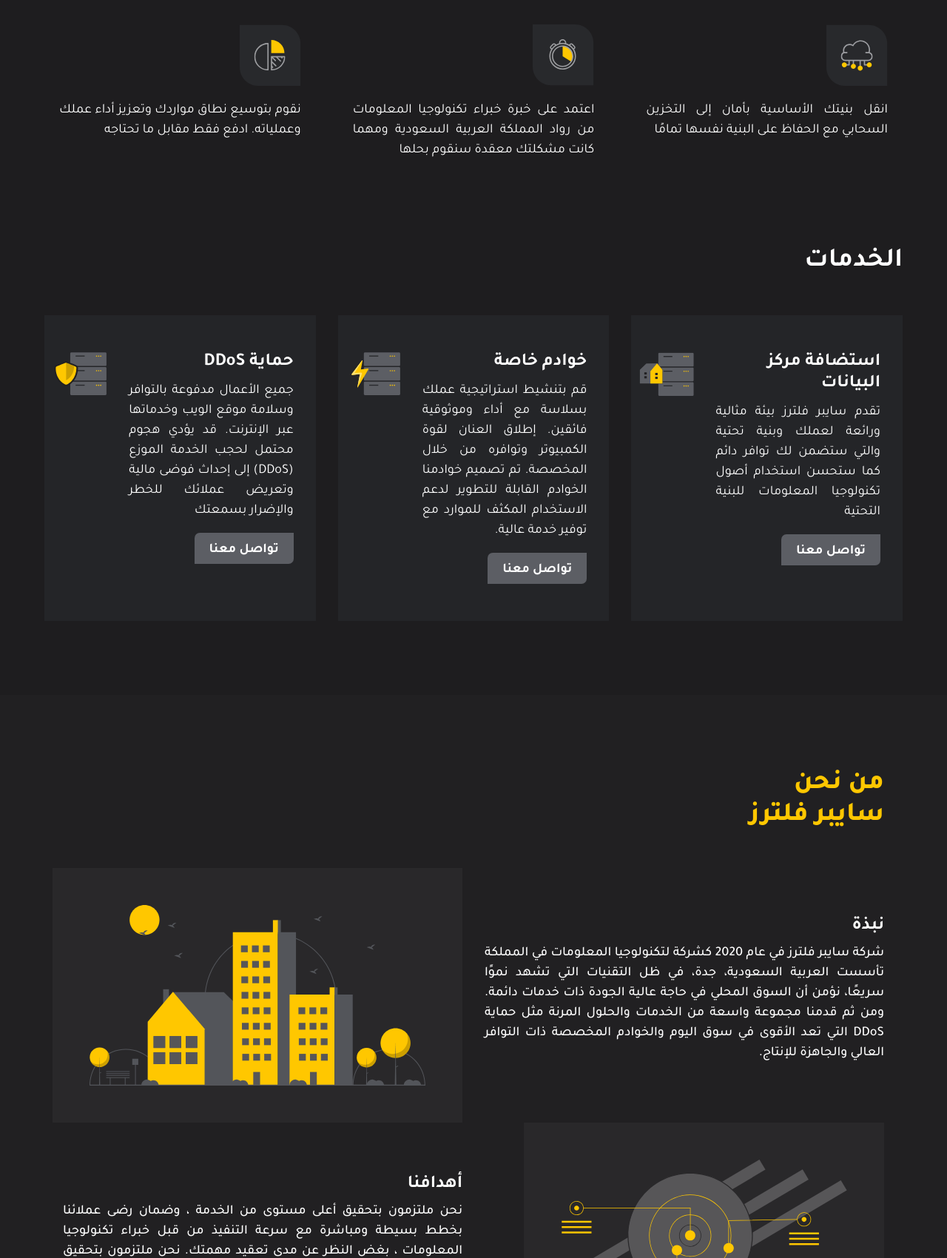
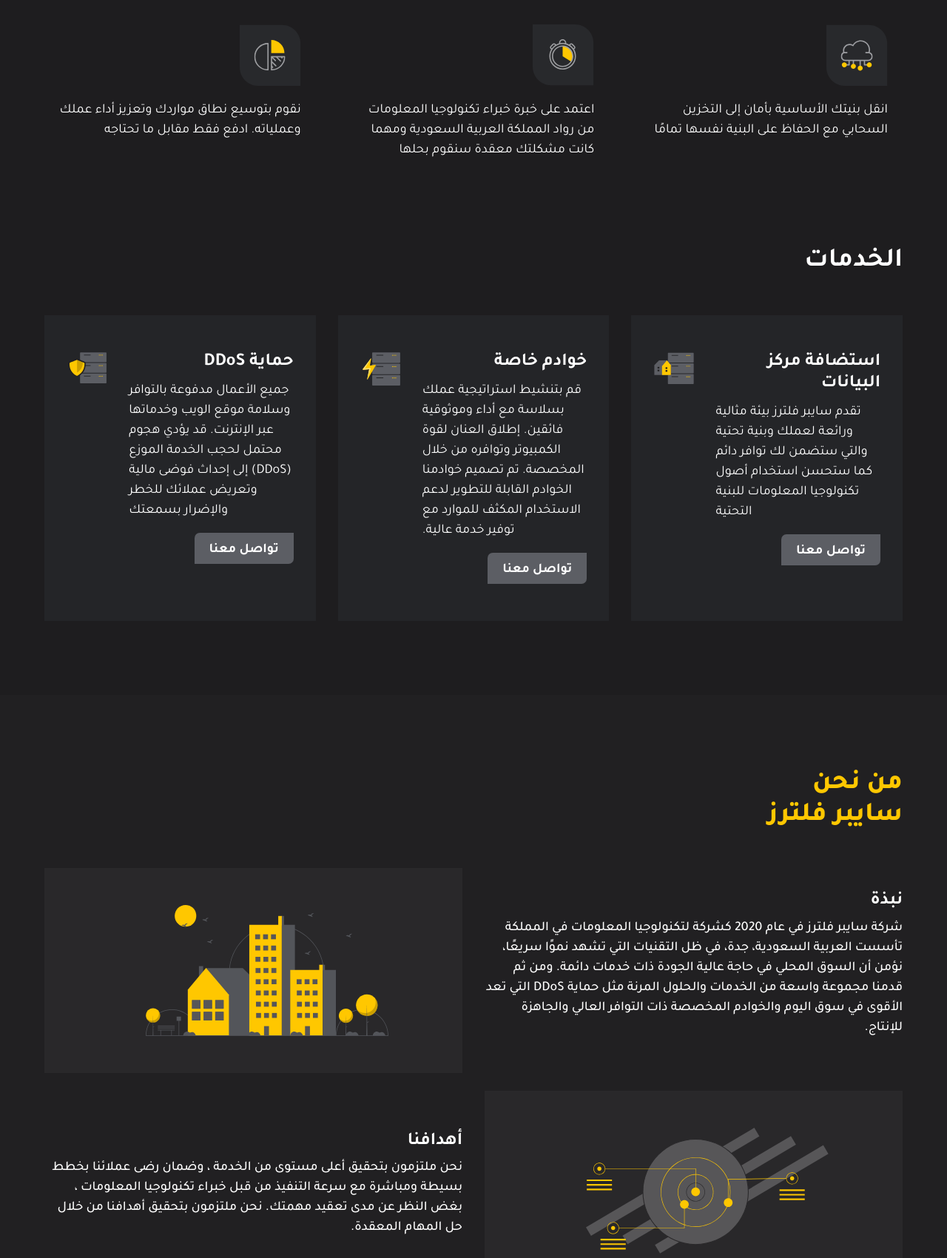
Before and after one commit to eslamoo/cyperfilters, a plain HTML site: page index-ar.html in a window 1280 px wide. Shown: the part 1100-2800 px from the top of the page at 74% size. Drawn offline with Linux system fonts and the light colour scheme.

Commit message:
Apply client comments

```diff
--- a/index-ar.html
+++ b/index-ar.html
@@ -206,35 +206,44 @@
             </div>
         </section>
         <section class="main__aboutUs" id="aboutUsSection">
-            <div class="container">
+            <div class="container-fluid">
                 <h1 class="main__aboutUs--mainTitle mb-5">من نحن <br> سايبر فلترز</h1>
                 <div class="row align-items-center mt-4 mt-md-0">
                     <div class="col-12 col-md-6">
                         <h3 class="main__aboutUs--title">نبذة</h3>
-                        <p class="main__aboutUs--text">شركة سايبر فلترز في عام 2020 كشركة لتكنولوجيا المعلومات في المملكة تأسست العربية السعودية، جدة، في ظل التقنيات التي تشهد نموًا سريعًا، نؤمن أن السوق المحلي في حاجة عالية الجودة ذات خدمات دائمة. ومن ثم قدمنا مجموعة واسعة من الخدمات
+                        <p class="main__aboutUs--text text-right">شركة سايبر فلترز في عام 2020 كشركة لتكنولوجيا المعلومات في المملكة تأسست العربية السعودية، جدة، في ظل التقنيات التي تشهد نموًا سريعًا، نؤمن أن السوق المحلي في حاجة عالية الجودة ذات خدمات دائمة. ومن ثم قدمنا مجموعة واسعة من الخدمات
                             والحلول المرنة مثل حماية DDoS التي تعد الأقوى في سوق اليوم والخوادم المخصصة ذات التوافر العالي والجاهزة للإنتاج. </p>
                     </div>
                     <div class="col-12 col-md-6 text-right">
-                        <img class="main__aboutUs--img" src="images/about1.svg" alt="about">
+                        <div class="main__aboutUs__bg">
+
+                            <img class="main__aboutUs__bg--img" src="images/about1.svg" alt="about">
+                        </div>
                     </div>
                 </div>
-                <div class="row align-items-center mt-">
+                <div class="row align-items-center my-5 my-md-4">
                     <div class="col-12 col-md-6 order-2 order-md-1 text-right">
-                        <img class="main__aboutUs--img" src="images/about2.svg" alt="about">
+                        <div class="main__aboutUs__bg">
+
+                            <img class="main__aboutUs__bg--img" src="images/about2.svg" alt="about">
+                        </div>
                     </div>
                     <div class="col-12 col-md-6 order-1 order-md-2">
                         <h3 class="main__aboutUs--title">أهدافنا</h3>
-                        <p class="main__aboutUs--text">نحن ملتزمون بتحقيق أعلى مستوى من الخدمة ، وضمان رضى عملائنا بخطط بسيطة ومباشرة مع سرعة التنفيذ من قبل خبراء تكنولوجيا المعلومات ، بغض النظر عن مدى تعقيد مهمتك. نحن ملتزمون بتحقيق أهدافنا من خلال حل المهام المعقدة. </p>
+                        <p class="main__aboutUs--text text-right">نحن ملتزمون بتحقيق أعلى مستوى من الخدمة ، وضمان رضى عملائنا بخطط بسيطة ومباشرة مع سرعة التنفيذ من قبل خبراء تكنولوجيا المعلومات ، بغض النظر عن مدى تعقيد مهمتك. نحن ملتزمون بتحقيق أهدافنا من خلال حل المهام المعقدة. </p>
                     </div>
                 </div>
-                <div class="row align-items-center mt-">
+                <div class="row align-items-center ">
                     <div class="col-12 col-md-6">
                         <h3 class="main__aboutUs--title">ما نسعى اليه</h3>
-                        <p class="main__aboutUs--text">ستبدأ رحلتنا بابتكار حلول عملية ذات مضمون عالي الكفاءة والجودة والأمان من خلال سنوات معرفتنا في السوق لضمان التوافر واستمرارية الأعمال من خلال تطبيق أفضل الممارسات والمعايير.
+                        <p class="main__aboutUs--text text-right">ستبدأ رحلتنا بابتكار حلول عملية ذات مضمون عالي الكفاءة والجودة والأمان من خلال سنوات معرفتنا في السوق لضمان التوافر واستمرارية الأعمال من خلال تطبيق أفضل الممارسات والمعايير.
                         </p>
                     </div>
                     <div class="col-12 col-md-6 text-right">
-                        <img class="main__aboutUs--img" src="images/about3.svg" alt="about">
+                        <div class="main__aboutUs__bg">
+
+                            <img class="main__aboutUs__bg--img" src="images/about3.svg" alt="about">
+                        </div>
                     </div>
                 </div>
             </div>
@@ -419,7 +428,7 @@
 
     <div class="modal fade" id="contactSalesModal" tabindex="-1" role="dialog" aria-labelledby="myModalLabel">
         <div class="modal-dialog h-50 modal-dialog-centered" role="document">
-            <div class="modal-content p-4 h-100 animate-bottom">
+            <div class="modal-content p-4 animate-bottom">
                 <div class="modal__header d-flex justify-content-between align-content-center">
                     <h4 class="modal__header--title" id="myModalLabel"> تواصل معنا </h4>
                     <button type="button" class="modal__header--close" data-dismiss="modal" aria-label="Close"><span aria-hidden="true">&times;</span></button>
--- a/sass/style-ar.css
+++ b/sass/style-ar.css
@@ -269,6 +269,10 @@ body::-webkit-scrollbar-thumb {
     outline: none;
 }
 
+.main__masthead--img {
+    mix-blend-mode: screen;
+}
+
 @media (max-width: 991px) {
     .main__masthead--img {
         width: 100%;
@@ -290,7 +294,6 @@ body::-webkit-scrollbar-thumb {
 }
 
 .main__features__item--text {
-    text-align: justify;
     margin-top: 20px;
     font-family: "TajawalRegular";
 }
@@ -319,11 +322,10 @@ body::-webkit-scrollbar-thumb {
 }
 
 .main__services__item--text {
-    text-align: justify;
     font-family: "TajawalRegular";
 }
 
-.main__services__item--img {
+.main__services__item--img img {
     width: 100%;
 }
 
@@ -357,13 +359,28 @@ body::-webkit-scrollbar-thumb {
     text-align: right;
 }
 
-.main__aboutUs--text {
-    text-align: justify;
+.main__aboutUs--text {}
+
+.main__aboutUs__bg {
+    background-color: #29282a;
+    padding: 50px 100px;
 }
 
-.main__aboutUs--img {
-    background-color: #29282a;
-    padding: 50px;
+@media (max-width: 991px) {
+    .main__aboutUs__bg {
+        padding: 30px 50px;
+    }
+}
+
+.main__aboutUs__bg--img {
+    width: 90%;
+}
+
+@media (max-width: 991px) {
+    .main__aboutUs__bg--img {
+        width: 100%;
+        margin: 5px auto 50px;
+    }
 }
 
 @media (max-width: 991px) {
@@ -394,9 +411,7 @@ body::-webkit-scrollbar-thumb {
     font-family: "TajawalBold";
 }
 
-.main__resources__item--text {
-    text-align: justify;
-}
+.main__resources__item--text {}
 
 .main__faq {
     padding: 100px 0;
--- a/sass/style.scss
+++ b/sass/style.scss
@@ -239,6 +239,7 @@ body {
             }
         }
         &--img {
+            mix-blend-mode: screen;
             @media (max-width: 991px) {
                 width: 100%;
                 margin: 50px auto 0;
@@ -256,7 +257,6 @@ body {
         &__item {
             padding: 0 20px;
             &--text {
-                text-align: justify;
                 margin-top: 20px;
                 font-family: "TajawalRegular";
             }
@@ -281,11 +281,12 @@ body {
                 margin-bottom: 10px;
             }
             &--text {
-                text-align: justify;
                 font-family: "TajawalRegular";
             }
             &--img {
-                width: 100%;
+                img {
+                    width: 100%;
+                }
             }
             &--btn {
                 background-color: #5c5e64;
@@ -313,15 +314,19 @@ body {
             font-family: "TajawalBold";
             font-size: 24px;
         }
-        &--text {
-            text-align: justify;
-        }
-        &--img {
+        &--text {}
+        &__bg {
             background-color: #29282a;
-            padding: 50px;
+            padding: 50px 100px;
             @media (max-width: 991px) {
-                width: 100%;
-                margin: 5px auto 50px;
+                padding: 30px 50px;
+            }
+            &--img {
+                width: 90%;
+                @media (max-width: 991px) {
+                    width: 100%;
+                    margin: 5px auto 50px;
+                }
             }
         }
     }
@@ -340,9 +345,7 @@ body {
                 font-size: 24px;
                 font-family: "TajawalBold";
             }
-            &--text {
-                text-align: justify;
-            }
+            &--text {}
         }
     }
     &__faq {
```
Also changed, not shown: index.html (+17 -8 lines), sass/style.css, 1 other file.
